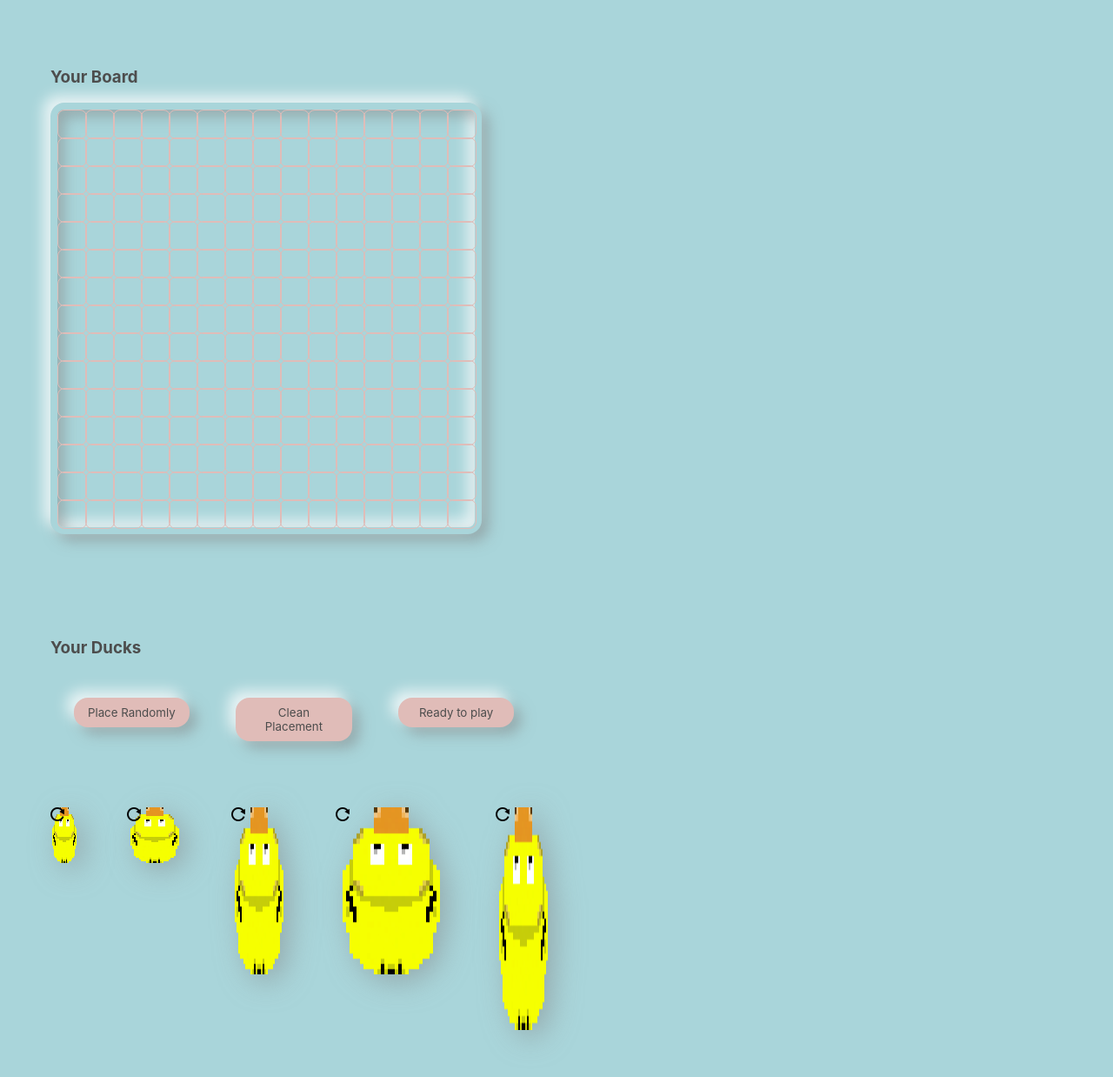
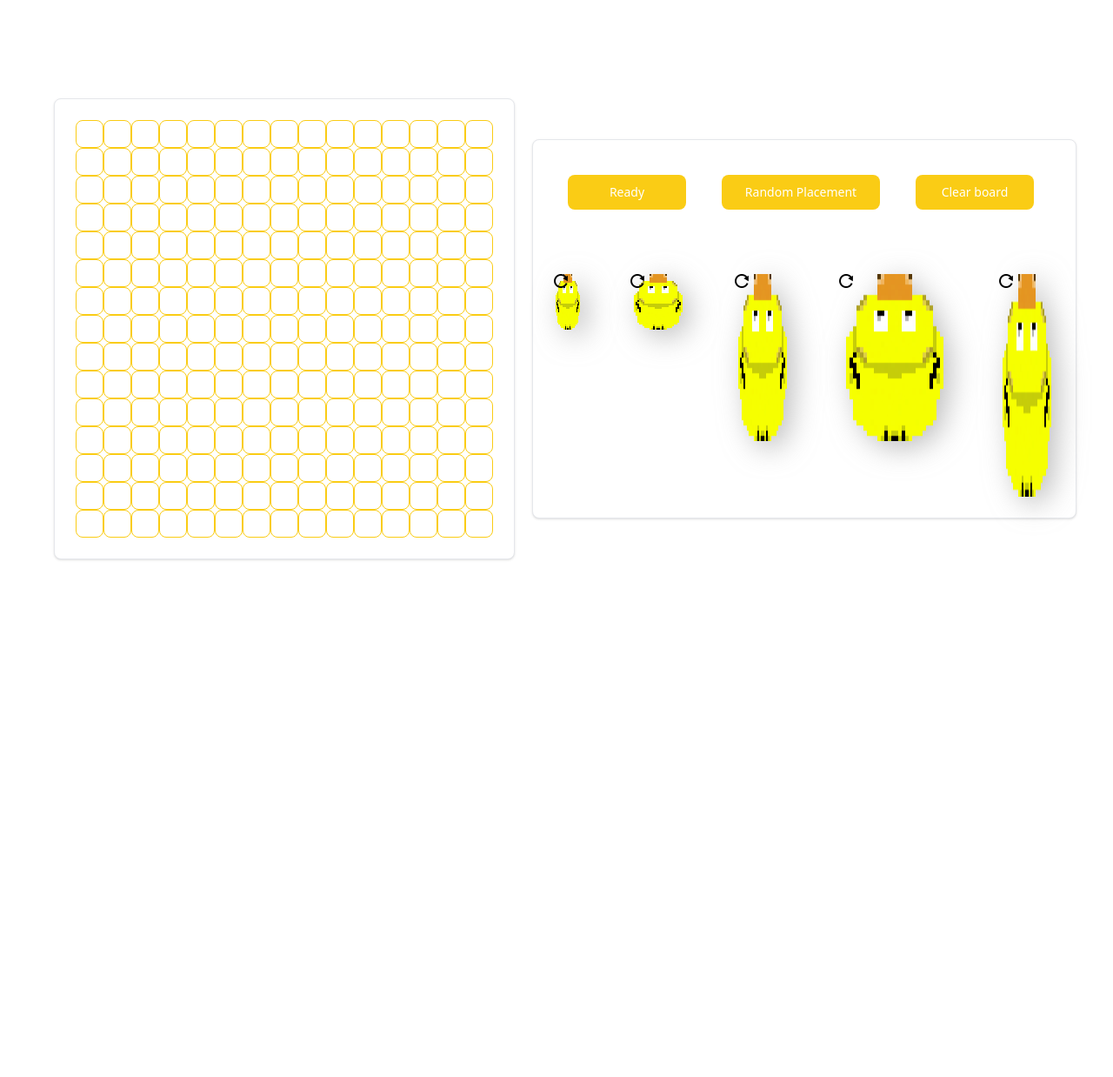
Before and after one commit to amithshettya/battleducks, a Django app: template battleducks/templates/battleducks/place_ducks.html in a window 1280 px wide. Shown: the whole page at 87% size. After the commit the page ends 644 px from the top, so only its background shows below. Run offline with Django 4.2, Linux system fonts and the light colour scheme; the template is opened without the code that fills it, so the values that code supplies are empty; parts of the project's set-up code (start-up, migrations or seed data) failed here and were passed over; some libraries are stand-ins or nearby versions.

Commit message:
Improved UI - uniform color schme - intiutive chat window

```diff
--- a/battleducks/static/battleducks/room.css
+++ b/battleducks/static/battleducks/room.css
@@ -1,59 +1,10 @@
 :root {
   --unit-size: 2em;
 
-  --light-blue: hsla(187, 40%, 76%, 1);
   --dark-blue: hsla(187, 40%, 70%, 1);
+  --dark-red: hsla(7, 40%, 70%, 1);
 
-  --super-light-red: hsla(7, 40%, 80%, 1);
-  --light-red: hsla(7, 40%, 80%, 1);
-  --dark-red: hsla(7, 40%, 70%, 1)
-}
-
-body {
-  background-color: var(--light-blue);
-  font-family: 'Inter', sans-serif;
-  color: hsl(0 0% 30% / 1);
-}
-
-.neumorphic-inner {
-  border: 0.5rem solid transparent;
-  border-radius: 1rem;
-  --shadow:
-  -.5rem -.5rem 1rem hsl(0 0% 100% / .75),
-  .5rem .5rem 1rem hsl(0 0% 50% / .5);
-  --innershadow:
-    inset .5rem .5rem 1rem hsl(0 0% 50% / .5),
-    inset -.5rem -.5rem 1rem hsl(0 0% 100% / .75);
-  box-shadow: var(--shadow), var(--innershadow);
-}
-
-.neumorphic {
-  border: 0.5rem solid transparent;
-  border-radius: 1rem;
-  --shadow:
-  -.5rem -.5rem 1rem hsl(0 0% 100% / .75),
-  .5rem .5rem 1rem hsl(0 0% 50% / .5);
-  box-shadow: var(--shadow);
-}
-
-.game-component {
-  float: left;
-  margin: 50px;
-  max-width: calc(var(--unit-size) * 21);
-}
-
-.red-button {
-  margin: calc(var(--unit-size)* 1);
-  background-color: var(--light-red);
-  font-family: 'Inter', sans-serif;
-  color: hsl(0 0% 30% / 1);
-  float:left;
-  display: block;
-  width: calc(var(--unit-size)* 5);
-}
-
-#chat-area > textarea {
-  margin-bottom: 30px;
+  --yellow: hsla(48, 96%, 53%, 1);
 }
 
 .battleship-grid {
@@ -61,6 +12,7 @@ body {
   grid-template-columns: repeat(15, var(--unit-size)); /* Creates 15 columns */
   grid-template-rows: repeat(15, var(--unit-size)); /* Creates 15 rows */
   gap: 0px; /* Space between cells */
+  width: fit-content;
 }
 
 #ducks-tray {
@@ -92,7 +44,7 @@ body {
 .cell {
   width: 2em; /* Cell width */
   height: 2em; /* Cell height */
-  border: 1px solid var(--super-light-red);
+  border: 1px solid var(--yellow);
   border-radius: 0.5rem;
   margin: 0px;
   justify-content: center;
--- a/battleducks/static/battleducks/room.js
+++ b/battleducks/static/battleducks/room.js
@@ -12,19 +12,20 @@ function connectToServer() {
     let url = `${wsProtocol}//${window.location.host}/ws/battleducks/${roomName}`
     let socket = new WebSocket(url)
 
+
     // Handle any errors that occur.
     socket.onerror = function (error) {
-        displayMessage("WebSocket Error: " + error)
+        displayMessage("WebSocket Error", error, "red")
     }
 
     // Show a connected message when the WebSocket is opened.
     socket.onopen = function (event) {
-        displayMessage("WebSocket Connected")
+        displayMessage("WebSocket Connected", "", "green")
     }
 
     // Show a disconnected message when the WebSocket is closed.
     socket.onclose = function (event) {
-        displayMessage("WebSocket Disconnected")
+        displayMessage("WebSocket Disconnected", "", "red")
     }
 
     // Handle messages received from the server.
@@ -44,8 +45,35 @@ function connectToServer() {
 }
 
 function handleChatEvent(data) {
-    const chatMessage = `${data.user_first_name} ${data.user_last_name} : ${data.message}`
-    document.getElementById('chat-log').value += (chatMessage + '\n');
+    // Function to format the current time as HH:MM
+    function formatTime(date) {
+        return date.getHours().toString().padStart(2, '0') + ':' + date.getMinutes().toString().padStart(2, '0');
+    }
+
+    console.log("here")
+    const chatMessage = document.createElement('div');
+
+    // right pad if its my message
+    let padding = "mr-auto";
+    if(data.user_first_name == user_first_name && data.user_last_name == user_last_name) {
+        padding = "ml-auto";
+    }
+
+
+    chatMessage.innerHTML = `
+        <div class="flex flex-col ${padding} w-full max-w-[320px] leading-1.5 p-4 border-gray-200 bg-gray-50 rounded-e-xl rounded-es-xl dark:bg-gray-700">
+            <div class="flex items-center space-x-2 rtl:space-x-reverse">
+                <span class="text-sm font-semibold text-gray-900 dark:text-white">${data.user_first_name} ${data.user_last_name}</span>
+                <span class="text-sm font-normal text-gray-500 dark:text-gray-400">${formatTime(new Date())}</span>
+            </div>
+            <p class="text-sm font-normal py-2.5 text-gray-900 dark:text-white">
+            ${data.message}
+            </p>
+        </div>
+    `
+    const chatLog = document.getElementById('chat-log');
+    chatLog.appendChild(chatMessage);
+    console.log("here 2")
 }
 
 function handleShootEvent(data) {
@@ -124,13 +152,11 @@ function setupChat(socket) {
     };
 }
 
-
-function displayError(message) {
-    let errorElement = document.getElementById("error")
-    errorElement.innerHTML = message
+function displayMessage(heading, message, color) {
+    let messageElement = document.getElementById("status")
+    messageElement.innerHTML = `
+        <div class="p-4 mb-4 text-sm text-${color}-800 rounded-lg bg-${color}-50 dark:bg-gray-800 dark:text-blue-400" role="alert">
+            <span class="font-medium">${heading}</span>${message}
+        </div>
+    `
 }
-
-function displayMessage(message) {
-    let errorElement = document.getElementById("message")
-    errorElement.innerHTML = message
-}
--- a/battleducks/templates/battleducks/index.html
+++ b/battleducks/templates/battleducks/index.html
@@ -17,7 +17,7 @@
 {% endblock %}
 
 {% block content %}
-
+<div class="flex items-center justify-center pt-40" >
     <div class="block max-w-sm p-6 bg-white border border-gray-200 rounded-lg shadow hover:bg-gray-100 dark:bg-gray-800 dark:border-gray-700 dark:hover:bg-gray-700">
         <div class="grid gap-6 mb-6 md:grid-cols-1">
             <button onclick="createRoom()"
@@ -44,7 +44,7 @@
         </ul>
         {% endif %}
     </div>
-
+</div>
     <script>
         let room_url = "{% url 'room' 'code' %}";
 
--- a/battleducks/templates/battleducks/place_ducks.html
+++ b/battleducks/templates/battleducks/place_ducks.html
@@ -13,22 +13,35 @@
     <script src="{% static 'battleducks/place_ducks/random_duck_placer.js' %}" type="text/javascript"></script>
     <script src="{% static 'battleducks/place_ducks/play_game.js' %}" type="text/javascript"></script>
     <script src="{% static 'battleducks/room.js' %}" type="text/javascript"></script>
+    <script src="https://cdn.tailwindcss.com"></script>
 </head>
 <body>
-    <div id="game">
-        <div class="game-component">
-            <h3>Your Board</h3>
+    <div class="flex flex-wrap items-center justify-center pt-20 pl-10 pr-10" >
+        <div class="block p-6 mx-5 bg-white border border-gray-200 rounded-lg shadow hover:bg-gray-100 dark:bg-gray-800 dark:border-gray-700 dark:hover:bg-gray-700">
             <div id="battleship-grid" class="battleship-grid neumorphic-inner"></div>
         </div>
-        <div class="game-component">
-            <h3>Your Ducks</h3>
-            <button id="place-randomly" class="neumorphic red-button"> Place Randomly </button>
-            <button id="clean-arena" class="neumorphic red-button"> Clean Placement </button>
-            <button id="ready-to-play" class="neumorphic red-button"> Ready to play </button>
-            <div id="ducks-tray"></div>
+        <div class="inline-block p-6 my-20 bg-white border border-gray-200 rounded-lg shadow hover:bg-gray-100 dark:bg-gray-800 dark:border-gray-700 dark:hover:bg-gray-700">
+            <div  class="flex flex-wrap items-center justify-between max-w-screen-xl mx-auto p-4">
+                <button  id="ready-to-play"
+                    class="w-1/4 focus:outline-none text-white bg-yellow-400 hover:bg-yellow-500 focus:ring-4 focus:ring-yellow-300 font-medium rounded-lg text-sm px-5 py-2.5 me-2 mb-2 dark:focus:ring-yellow-900"
+                >
+                    Ready
+                </button>
+
+                <button  id="place-randomly"
+                    class="w-1/3 focus:outline-none text-white bg-yellow-400 hover:bg-yellow-500 focus:ring-4 focus:ring-yellow-300 font-medium rounded-lg text-sm px-5 py-2.5 me-2 mb-2 dark:focus:ring-yellow-900"
+                >
+                    Random Placement
+                </button>
+
+                <button  id="clean-arena"
+                    class="w-1/4 focus:outline-none text-white bg-yellow-400 hover:bg-yellow-500 focus:ring-4 focus:ring-yellow-300 font-medium rounded-lg text-sm px-5 py-2.5 me-2 mb-2 dark:focus:ring-yellow-900"
+                >
+                    Clear board
+                </button>
+            </div>
+        <div id="ducks-tray"></div>
         </div>
-
-
     </div>
     <script>
         // move code in js to here
```
Also changed, not shown: battleducks/static/battleducks/wait.css (deleted, +0 -29 lines), battleducks/templates/battleducks/room.html (+15 -11 lines), battleducks/templates/battleducks/user-info.html (+30 -16 lines), battleducks/templates/battleducks/wait.html (+11 -19 lines).
